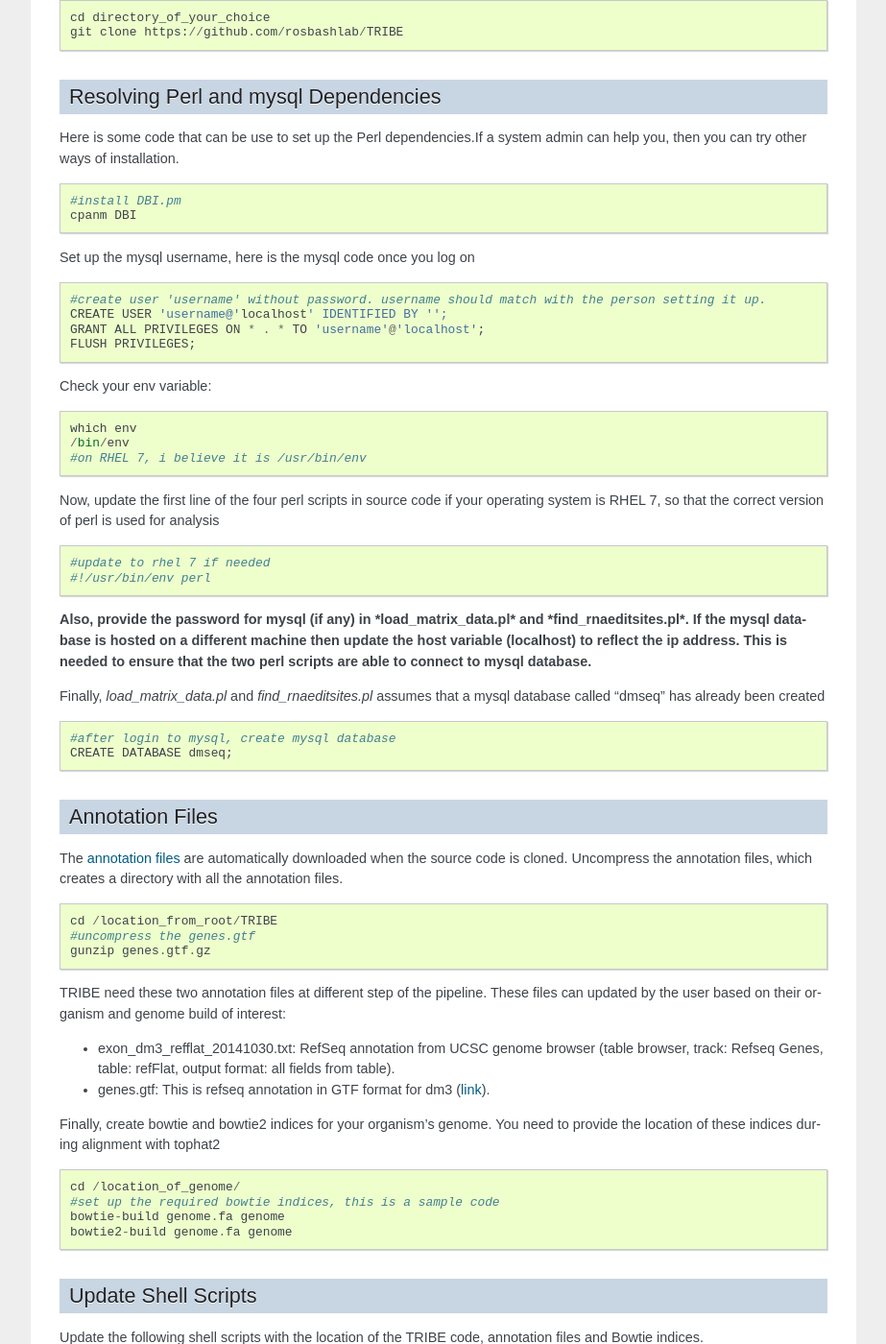
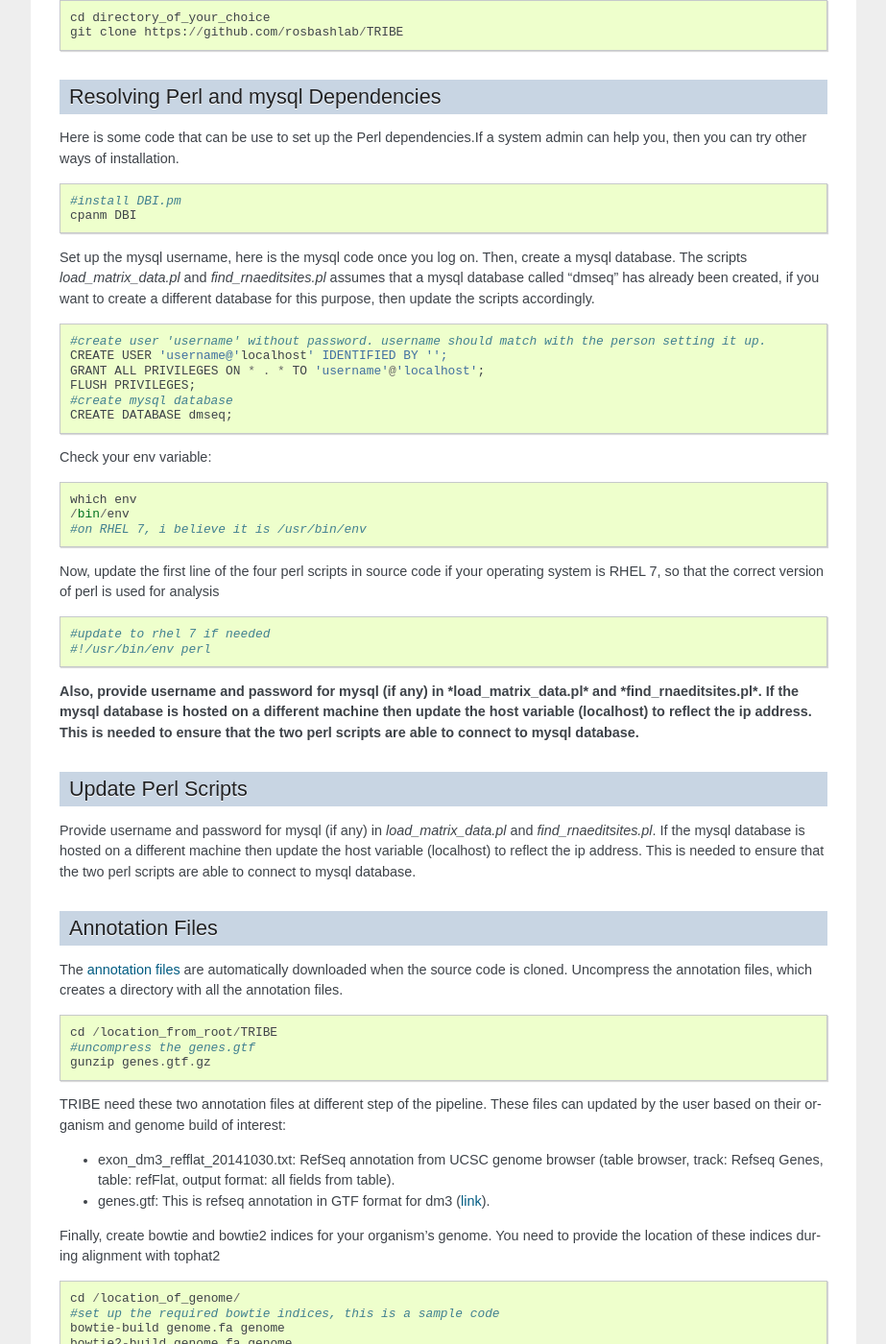
Before and after one commit to rosbashlab/TRIBE, a Sphinx documentation site: the page built from docs/source/installation.rst, in a window 1280 px wide and 1400 px high, scrolled down 580 px. Shown: the whole window at 96% size, without its empty margins (198-1121 px from the left). Built offline with Sphinx 7.4.7, drawn with Linux system fonts in a browser that asks for light colours; some of the changed text lies outside the part shown.

Commit message:
Update documentation

```diff
--- a/docs/source/index.rst
+++ b/docs/source/index.rst
@@ -26,7 +26,7 @@
    installation
    run
    outputs
-
+   example
 
 Support
 -------
--- a/docs/source/installation.rst
+++ b/docs/source/installation.rst
@@ -34,13 +34,15 @@
     cpanm DBI
 
 
-Set up the mysql username, here is the mysql code once you log on
+Set up the mysql username, here is the mysql code once you log on. Then, create a mysql database. The scripts *load_matrix_data.pl* and *find_rnaeditsites.pl* assumes that a mysql database called "dmseq" has already been created, if you want to create a different database for this purpose, then update the scripts accordingly.
 ::
 
     #create user 'username' without password. username should match with the person setting it up.
     CREATE USER 'username@'localhost' IDENTIFIED BY '';
     GRANT ALL PRIVILEGES ON * . * TO 'username'@'localhost';
     FLUSH PRIVILEGES;
+    #create mysql database
+    CREATE DATABASE dmseq;
 
 
 Check your env variable:
@@ -56,13 +58,13 @@
     #update to rhel 7 if needed
     #!/usr/bin/env perl
 
-**Also, provide the password for mysql (if any) in *load_matrix_data.pl* and *find_rnaeditsites.pl*. If the mysql database is hosted on a different machine then update the host variable (localhost) to reflect the ip address. This is needed to ensure that the two perl scripts are able to connect to mysql database.**
+**Also, provide username and password for mysql (if any) in *load_matrix_data.pl* and *find_rnaeditsites.pl*. If the mysql database is hosted on a different machine then update the host variable (localhost) to reflect the ip address. This is needed to ensure that the two perl scripts are able to connect to mysql database.**
 
-Finally, *load_matrix_data.pl* and *find_rnaeditsites.pl* assumes that a mysql database called "dmseq" has already been created
-::
 
-    #after login to mysql, create mysql database
-    CREATE DATABASE dmseq;
+Update Perl Scripts
+-------------------
+Provide username and password for mysql (if any) in *load_matrix_data.pl* and *find_rnaeditsites.pl*. If the mysql database is hosted on a different machine then update the host variable (localhost) to reflect the ip address. This is needed to ensure that the two perl scripts are able to connect to mysql database.
+
 
 Annotation Files
 ----------------
```
Also changed, not shown: other parts of docs/source/installation.rst (+1 -1 lines), docs/source/example.rst (added, +27 -0 lines).
